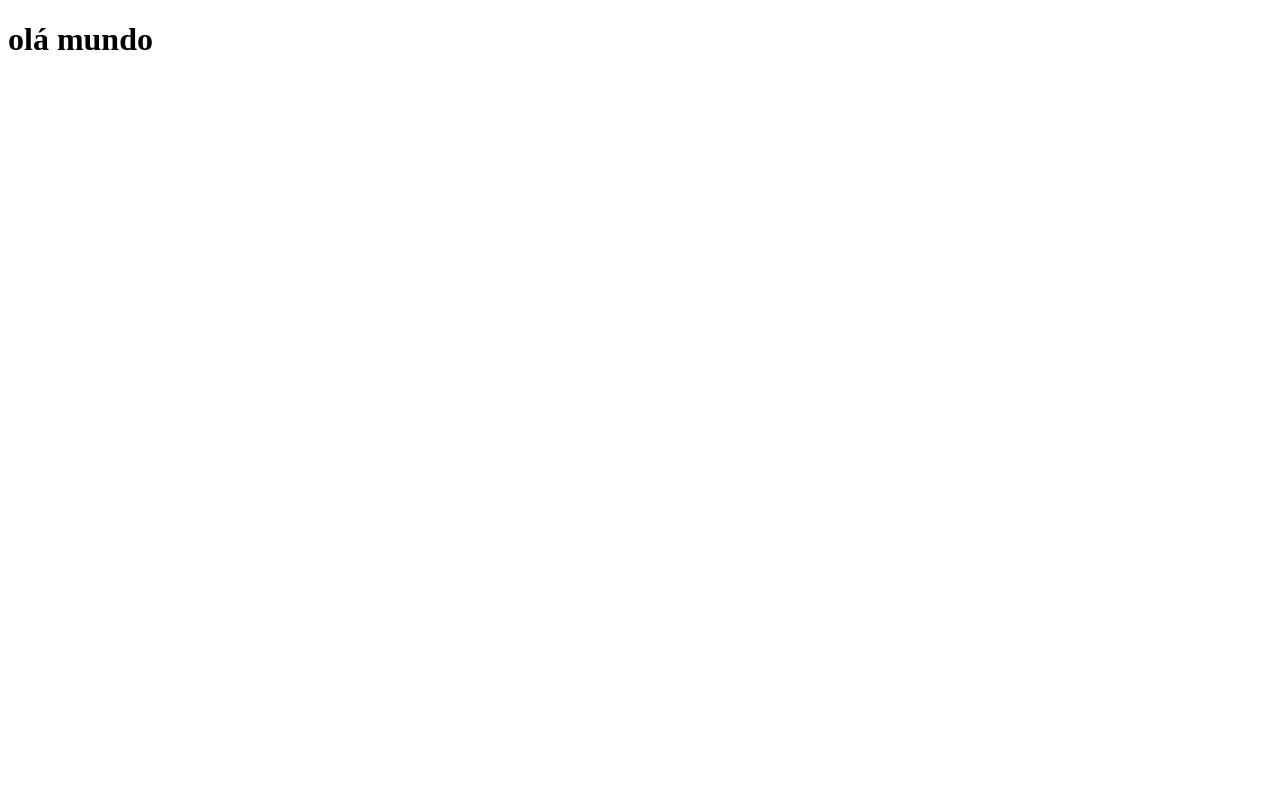
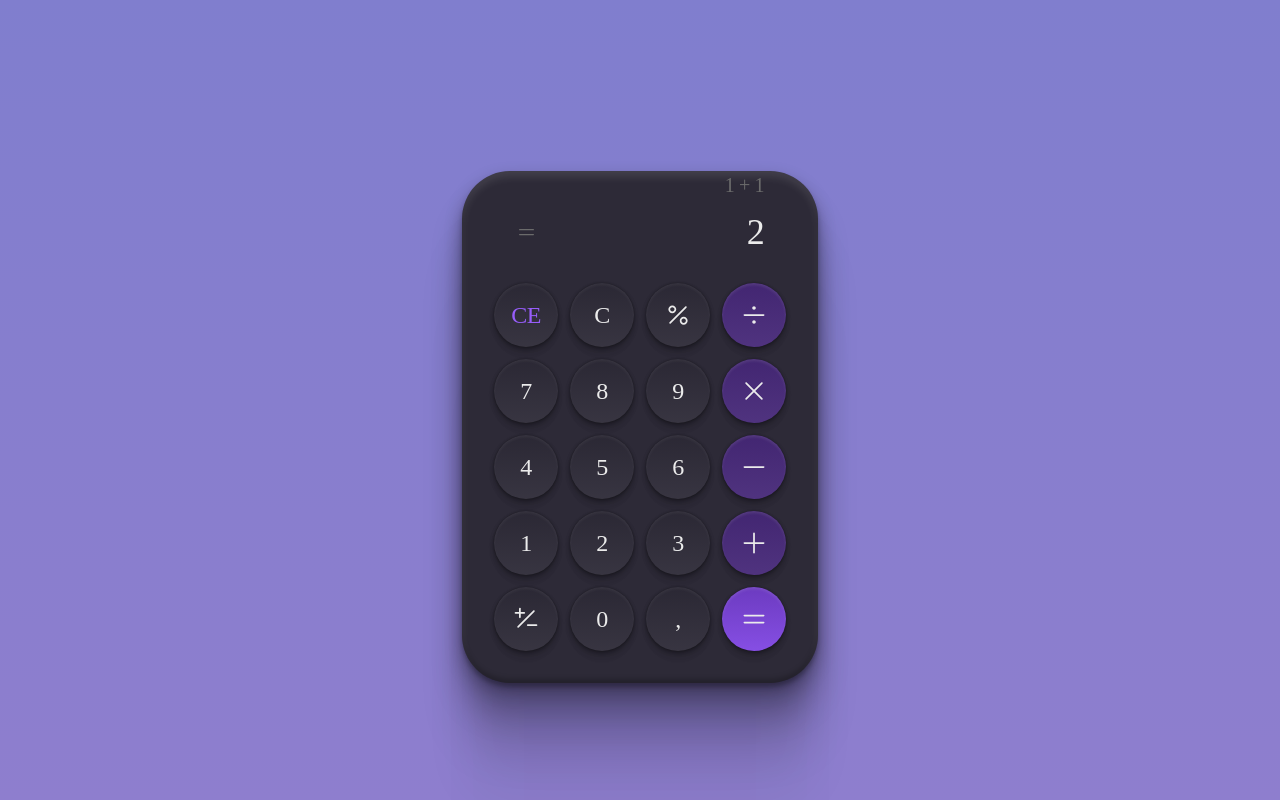
Before and after one commit to erickmarquesc/Calculadora, a React (Vite) app: page / in a window 1280 px wide. Built offline with nearby package versions, Linux system fonts and the light colour scheme.

Commit message:
refactor: :art: format of the code

```diff
--- a/src/App.tsx
+++ b/src/App.tsx
@@ -1,5 +1,14 @@
+import { Calculator } from "./components/Calculator";
+import { GlobalStyle } from "./styles/global";
+
+
 export function App() {
   return (
-    <h1>olá mundo</h1>
+    <>
+    <GlobalStyle/>
+    <Calculator/>
+    </>
+
+
   );
 };
```
